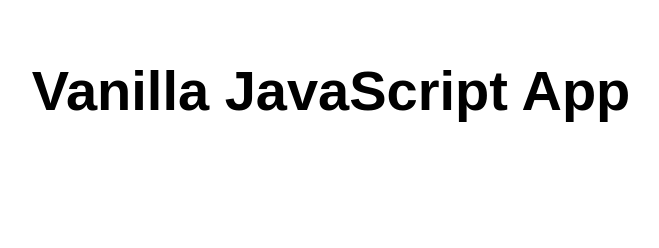
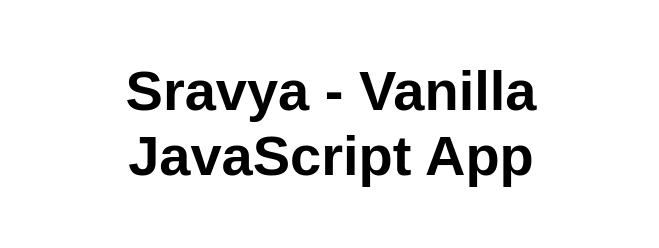
Before and after one commit to Sravya-Sree/my-first-static-web-app, a website: page src/index.html in a window 1280 px wide. Shown: the whole page, without its empty margins (309-968 px from the left). Drawn offline with Linux system fonts and the light colour scheme.

Commit message:
first commit

```diff
--- a/src/index.html
+++ b/src/index.html
@@ -10,7 +10,7 @@
 
 <body>
   <main>
-    <h1>Vanilla JavaScript App</h1>
+    <h1>Sravya - Vanilla JavaScript App</h1>
   </main>
 </body>
 
```
